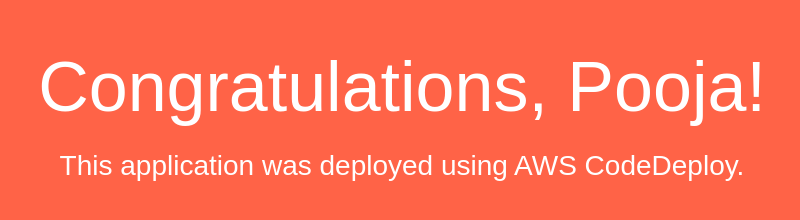
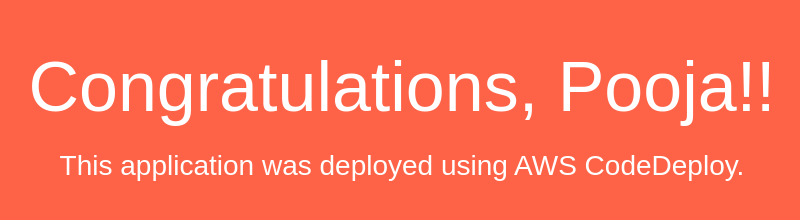
Before and after one commit to pooja-repo/code-deploy, a plain HTML site: page index.html in a window 1280 px wide. Shown: the whole page, without its empty margins (238-1038 px from the left). Drawn offline with Linux system fonts and the light colour scheme.

Commit message:
Updating code

```diff
--- a/index.html
+++ b/index.html
@@ -26,7 +26,7 @@
 </head>
 <body>
   <div align="center">
-    <h1>Congratulations, Pooja!</h1>
+    <h1>Congratulations, Pooja!!</h1>
     <h2>This application was deployed using AWS CodeDeploy.</h2>
   </div>
 </body>
```
